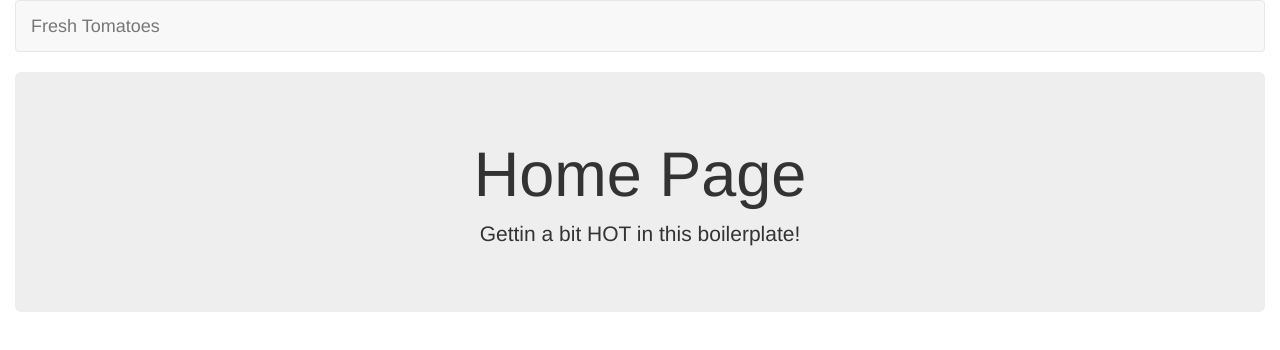
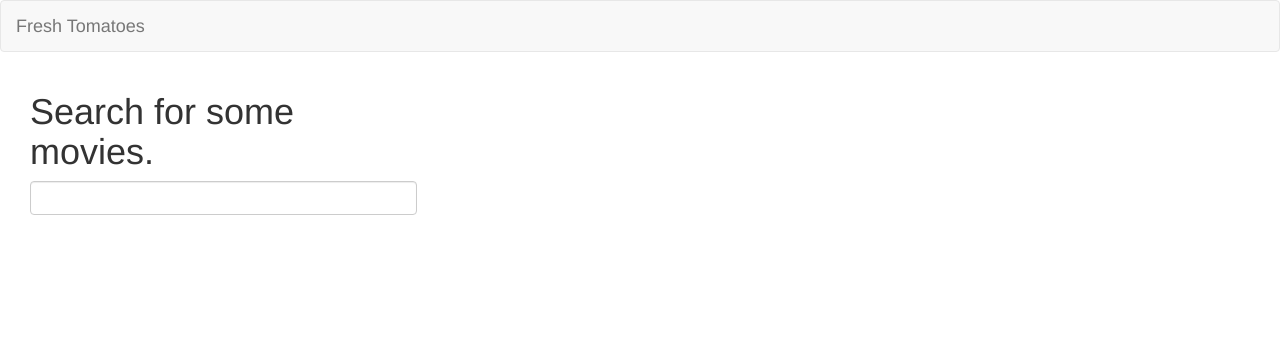
Before and after one commit to kylechadha/fresh-tomatoes, a website: page public/views/index.html in a window 1280 px wide. Drawn offline with nearby package versions, Linux system fonts and the light colour scheme; some packages are replaced by stand-ins of ours; files that its build step writes are made by us from their sources.

Commit message:
Update search view and begin definition of SearchController

```diff
--- a/public/modules/controllers/SearchController.js
+++ b/public/modules/controllers/SearchController.js
@@ -2,7 +2,13 @@
 
   angular.module('freshTomatoesApp').controller('SearchController', function($scope) {
 
-    $scope.tagline = 'Gettin a bit HOT in this boilerplate!'
+    $scope.searchRT = function() {
+
+      $scope.searchField = '';
+
+
+
+    }
 
   });
 
--- a/public/views/index.html
+++ b/public/views/index.html
@@ -9,13 +9,11 @@
 
   <!-- Stylesheets -->
   <link rel="stylesheet" href="libraries/bootstrap/dist/css/bootstrap.min.css">
-  <link rel="stylesheet" href="stylesheets/master.css">
+  <link rel="stylesheet" type="text/css" href="stylesheets/master.css">
 
 </head>
 
 <body ng-app="freshTomatoesApp">
-
-  <div class="container-fluid">
 
   <!-- Header -->
   <nav class="navbar navbar-default">
@@ -25,8 +23,8 @@
   </nav>
 
   <!-- Angular Views -->
+  <div class="container-fluid">
     <div ng-view></div>
-
   </div>
 
 
--- a/public/views/search.html
+++ b/public/views/search.html
@@ -1,5 +1,12 @@
-<div class="jumbotron text-center">
-  <h1>Home Page</h1>
 
-  <p>{{ tagline }}</p>
+<div class="col-md-4">
+
+  <h1>Search for some movies.</h1>
+
+  <form role="form" ng-submit="searchRT()">
+    <div class="form-group">
+      <input type="text" ng-model="searchField" class="form-control">
+    </div>
+  </form>
+
 </div>
```
Lines whose indentation alone changed are shown as unchanged.
